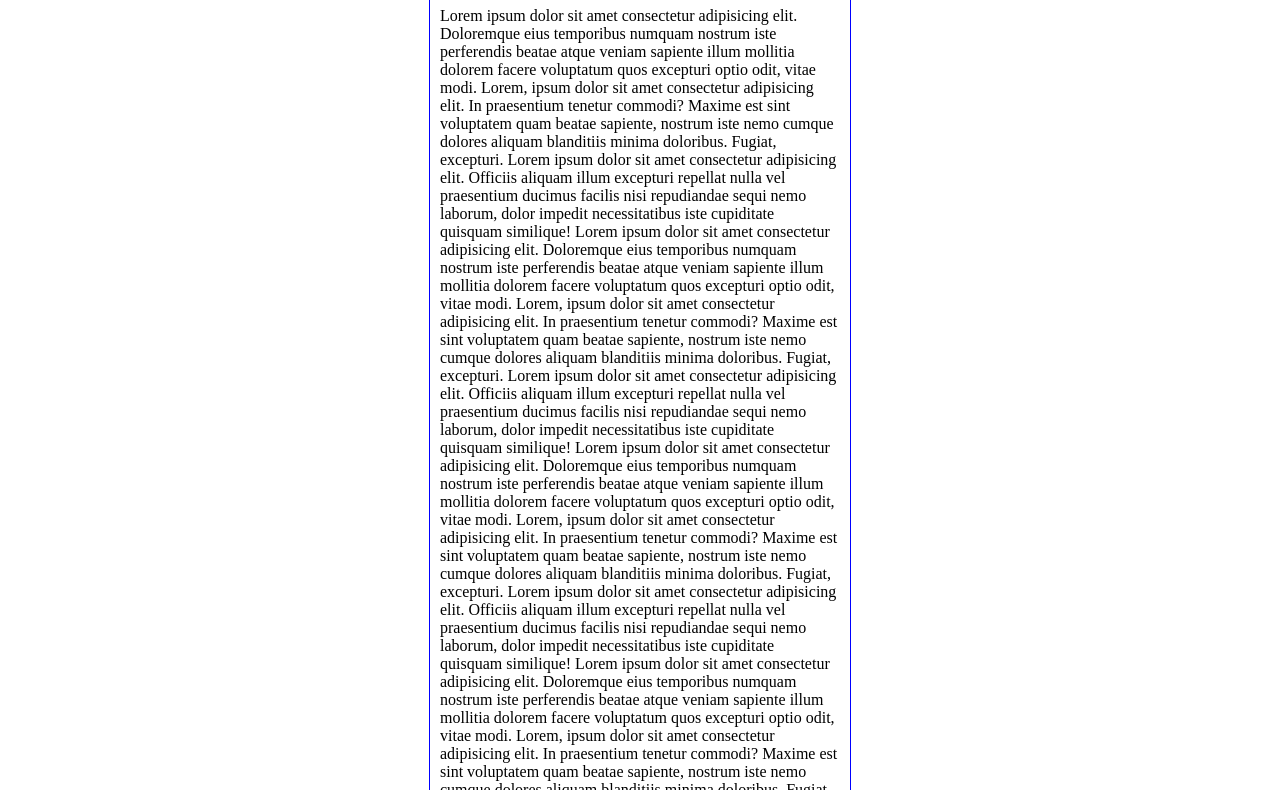
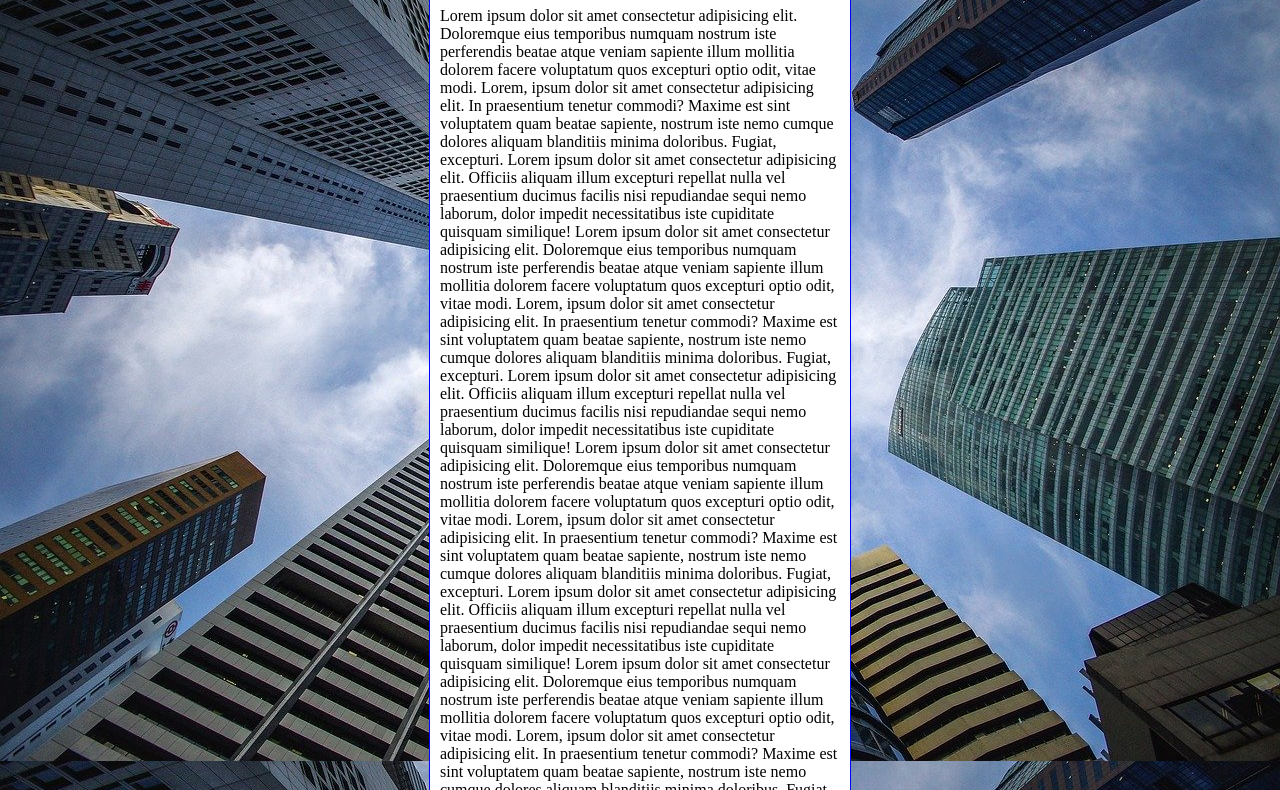
Before and after one commit to kaikecunha/html-css, a plain HTML site: page exercicios/ex022/fundo006.html in a window 1280 px wide. Shown: the part 92-882 px from the top of the page. Drawn offline with Linux system fonts and the light colour scheme.

Commit message:
Update fundo006.html

```diff
--- a/exercicios/ex022/fundo006.html
+++ b/exercicios/ex022/fundo006.html
@@ -15,8 +15,8 @@
             background-size: cover;
             background-attachment: fixed; */
 
-            background: black url('imagens/wallpaper002.jpg') center no-repeat
-            cover fixed;
+            background: black url('imagens/wallpaper002.jpg') center no-repeat fixed;
+            background-size: cover;
         }
 
 
```
